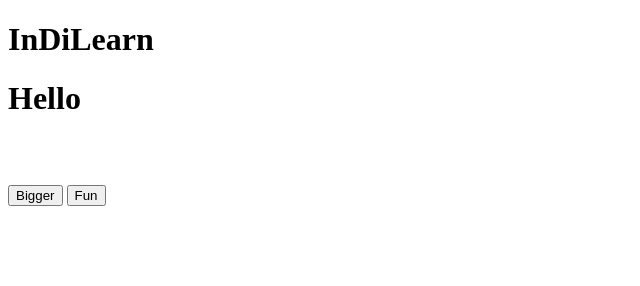
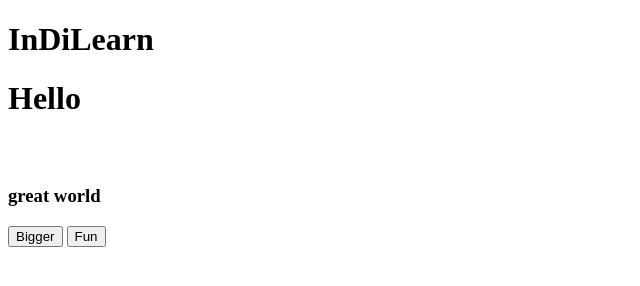
Before and after one commit to indilearn/New_index, a plain HTML site: page template/about.html in a window 1280 px wide. Shown: the whole page, without its empty margins (0-640 px from the left). Drawn offline with Linux system fonts and the light colour scheme.

Commit message:
added great world

```diff
--- a/template/about.html
+++ b/template/about.html
@@ -9,6 +9,7 @@
     <h1 id="topHeading" class="headingName Classno2 classsno3"> InDiLearn </h1>
     <h1 class="headingName"> Hello </h1>
     <h2 id="JJ2"> Hello World </h2>
+    <h3>great world</h3>
     <button id="button"> Bigger  </button>
     <button id="discoButton" ondblclick="fn()"> Fun </button>
 
```
